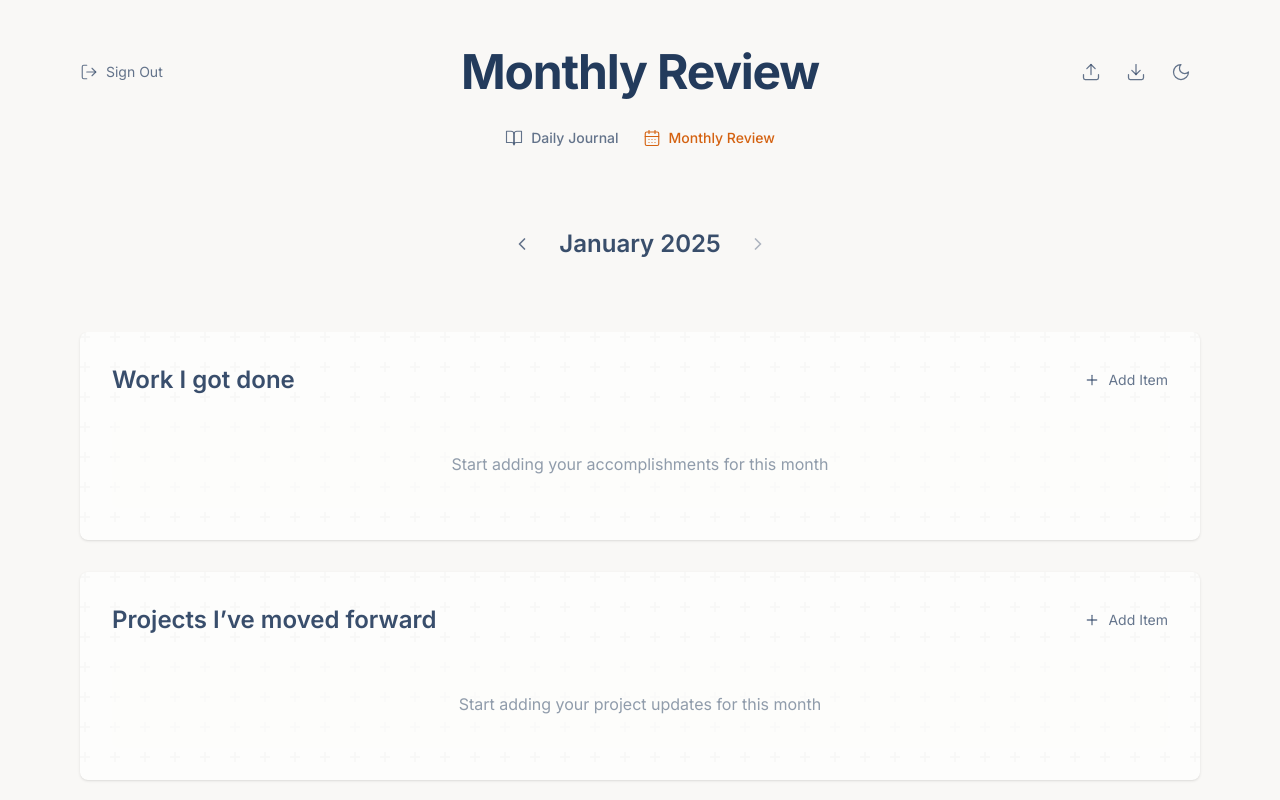
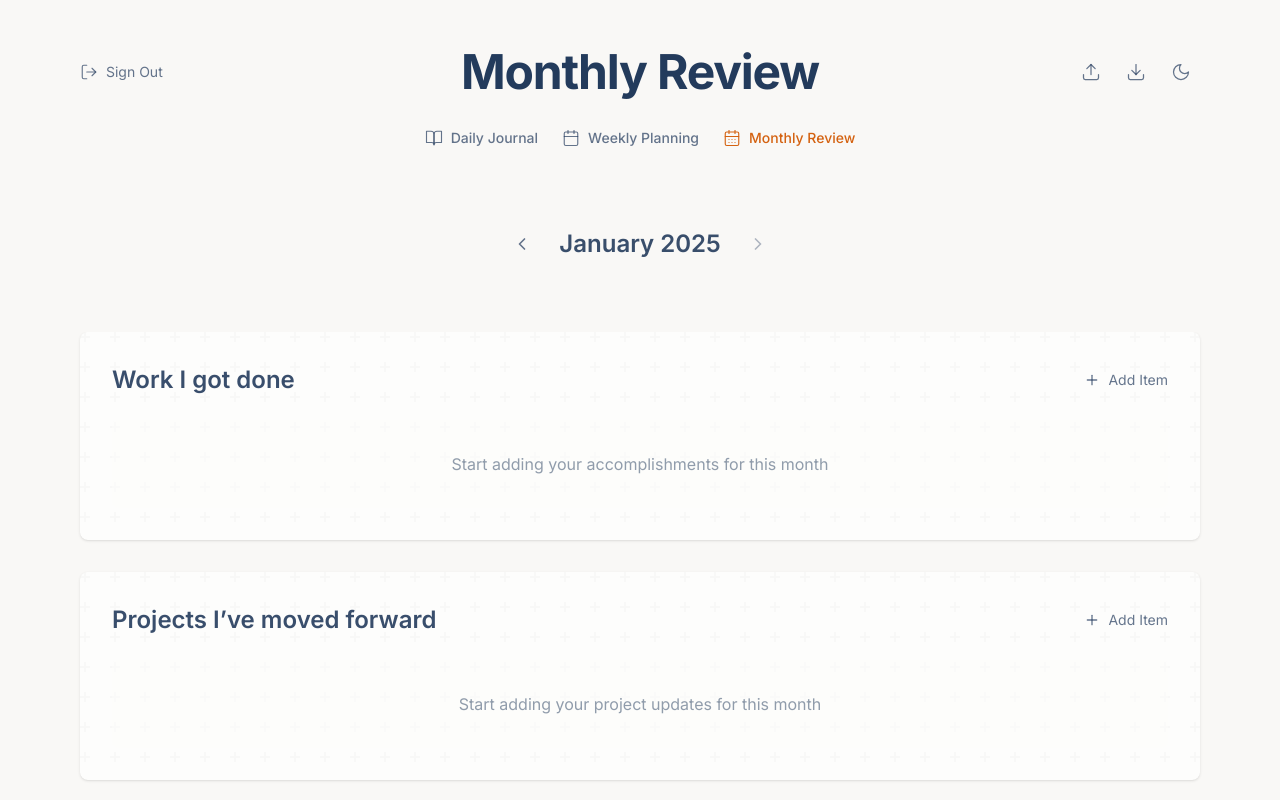
Before and after one commit to morhendos/quick-journal-app, a Next.js app: page /monthly in a window 1280 px wide. Built offline with nearby package versions, Linux system fonts and the light colour scheme.

Commit message:
Add weekly planning link to navigation

```diff
--- a/src/components/layout/Navigation.tsx
+++ b/src/components/layout/Navigation.tsx
@@ -2,7 +2,7 @@
 
 import Link from 'next/link';
 import { usePathname } from 'next/navigation';
-import { CalendarDays, BookOpen } from 'lucide-react';
+import { CalendarDays, BookOpen, Calendar } from 'lucide-react';
 
 export function Navigation() {
   const pathname = usePathname();
@@ -18,6 +18,14 @@ export function Navigation() {
         <span>Daily Journal</span>
       </Link>
       <Link
+        href="/weekly"
+        className={`flex items-center gap-2 text-sm font-medium transition-colors hover:text-accent
+          ${pathname === '/weekly' ? 'text-accent' : 'text-ink/70'}`}
+      >
+        <Calendar size={18} strokeWidth={1.5} />
+        <span>Weekly Planning</span>
+      </Link>
+      <Link
         href="/monthly"
         className={`flex items-center gap-2 text-sm font-medium transition-colors hover:text-accent
           ${pathname === '/monthly' ? 'text-accent' : 'text-ink/70'}`}
```
